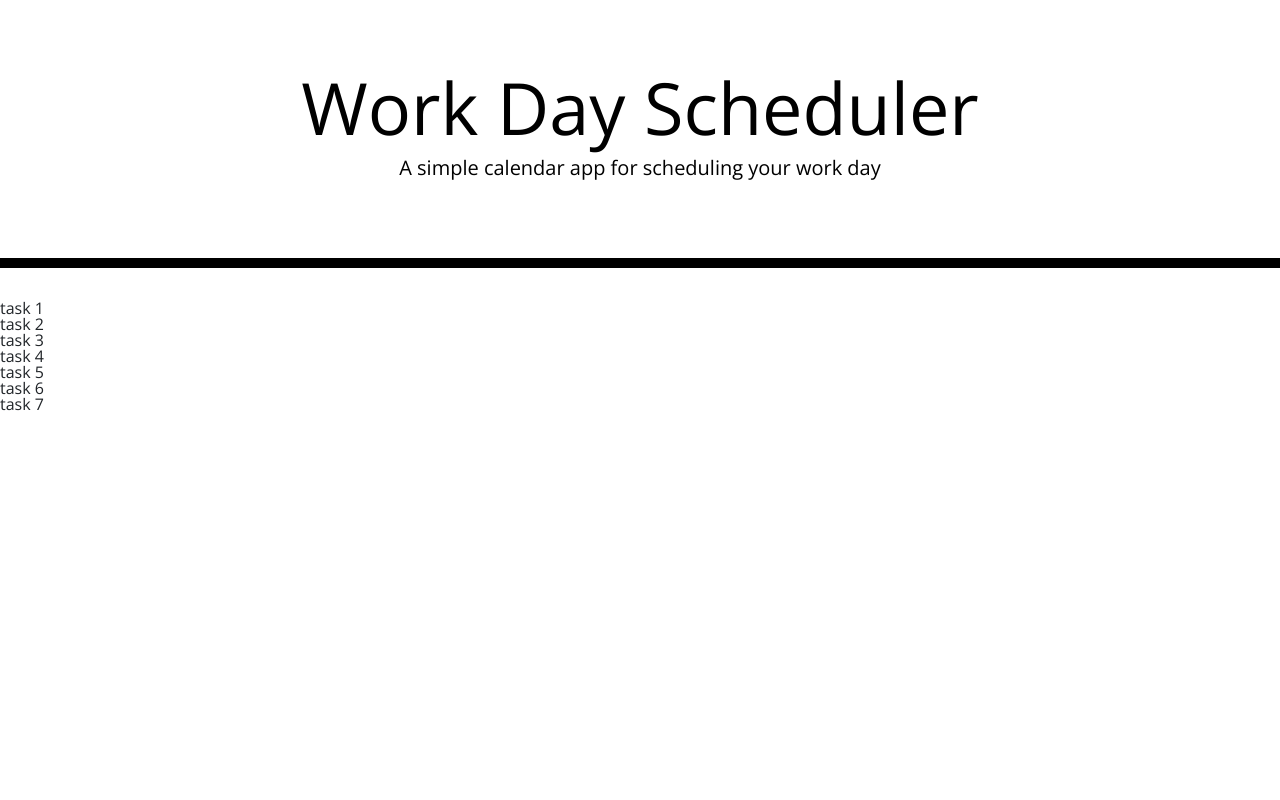
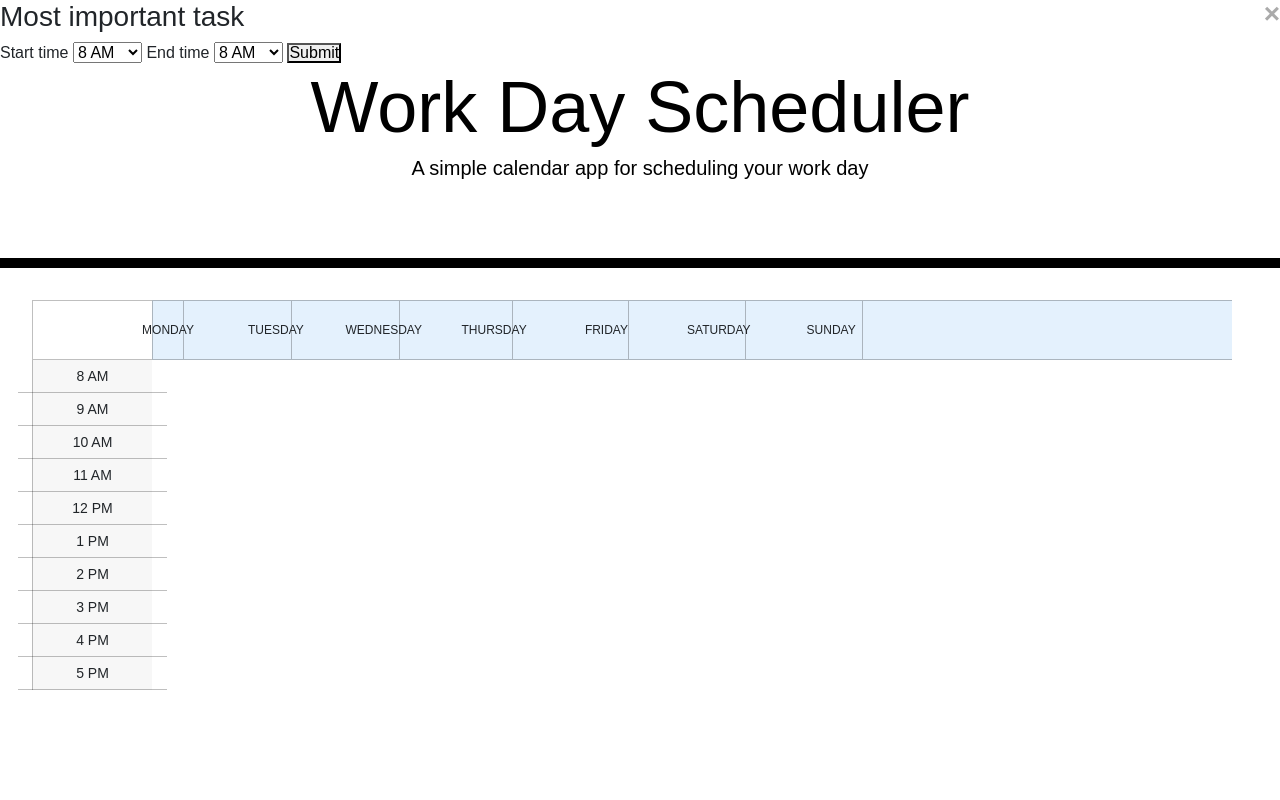
Before and after one commit to Michayla-C/Day-Scheduler-MC, a plain HTML site: page Develop/index.html in a window 1280 px wide. Shown: the top 800 px of the page. Drawn offline with nearby package versions, Linux system fonts and the light colour scheme.

Commit message:
not sure what I did but something happened

```diff
--- a/Develop/index.html
+++ b/Develop/index.html
@@ -32,17 +32,93 @@
       <!-- Timeblocks go here -->
       <h2 class="date"></h2>
       <div class="calendar">
+
         <div class="empty"></div>
-        <div class="tasks">
-          <div class="colloum1">task 1</div>
-          <div class="colloum2">task 2</div>
-          <div class="colloum3">task 3</div>
-          <div class="colloum4">task 4</div>
-          <div class="colloum5">task 5</div>
-          <div class="colloum6">task 6</div>
-          <div class="colloum7">task 7</div>
+
+        <div class="days">
+          <div class="col col-1">Monday</div>
+          <div class="col col-2">Tuesday</div>
+          <div class="col col-3">Wednesday</div>
+          <div class="col col-4">Thursday</div>
+          <div class="col col-5">Friday</div>
+          <div class="col col-6">Saturday</div>
+          <div class="col col-7">Sunday</div>
         </div>
+
+        <div class="times">
+          <div class="row row-1">8 AM</div>
+          <div class="row row-2">9 AM</div>
+          <div class="row row-3">10 AM</div>
+          <div class="row row-4">11 AM</div>
+          <div class="row row-5">12 PM</div>
+          <div class="row row-6">1 PM</div>
+          <div class="row row-7">2 PM</div>
+          <div class="row row-8">3 PM</div>
+          <div class="row row-9">4 PM</div>
+          <div class="row row-10">5 PM</div>
+        </div>
+
+        <div class="content">
+          <div id="1"></div>
+          <div id="2"></div>
+          <div id="3"></div>
+          <div id="4"></div>
+          <div id="5"></div>
+          <div id="6"></div>
+          <div id="7"></div>
+          <div id="8"></div>
+          <div id="9"></div>
+          <div id="10"></div>
+          <div id="11"></div>
+          <div id="12"></div>
+          <div id="13"></div>
+          <div id="14"></div>
+          <div id="15"></div>
+          <div id="16"></div>
+          <div id="17"></div>
+          <div id="18"></div>
+          <div id="19"></div>
+          <div id="20"></div>
+        </div>
+
+        <div class="tasksContainer">
+          <div class="taks">
+            <span class="tasksContainerClose">&times;</span>
+            <h3>Most important task</h3>
+            <form class="tasksContainerForm">
+              <label for="start">Start time</label>
+              <select id="start">
+                <option value="8 AM">8 AM</option>
+                <option value="9 AM">9 AM</option>
+                <option value="10 AM">10 AM</option>
+                <option value="11 AM">11 AM</option>
+                <option value="12 AM">12 PM</option>
+                <option value="1 PM">1 PM</option>
+                <option value="2 PM">2 PM</option>
+                <option value="3 PM">3 PM</option>
+                <option value="4 PM">4 PM</option>
+                <option value="5 PM">5 PM</option>
+              </select>
+              <label for="end">End time</label>
+              <select id="end">
+                <option value="8 AM">8 AM</option>
+                <option value="9 AM">9 AM</option>
+                <option value="10 AM">10 AM</option>
+                <option value="11 AM">11 AM</option>
+                <option value="12 AM">12 PM</option>
+                <option value="1 PM">1 PM</option>
+                <option value="2 PM">2 PM</option>
+                <option value="3 PM">3 PM</option>
+                <option value="4 PM">4 PM</option>
+                <option value="5 PM">5 PM</option>
+              </select>
+              <button type="submit">Submit</button>
+            </form>
+          </div>
+        </div>
+
       </div>
+
     </div>
 
     <script src="https://cdnjs.cloudflare.com/ajax/libs/jquery/3.2.1/jquery.min.js"></script>
--- a/Develop/script.js
+++ b/Develop/script.js
@@ -7,8 +7,43 @@ $ (document).ready (function() {
 
     let totalDays = new Date(year, month, 0).getDate()
 
-    let output =
-    (month <10 ? '0': '') + month + '/' + (day <10 ? '0' : '') + '/' + year
+    let output = (month <10 ? '0': '') + month + '/' + (day <10 ? '0' : '') + '/' + year;
 })
 
-// $ ('.date').text('${}')
+$ ('.date').text('')
+
+let row = 0, length = 0, colum = 0
+let timeObj = {
+    "8 AM" : 1,
+    "9 AM" : 2,
+    "10 AM" : 3,
+    "11 AM" : 4,
+    "12 PM" : 5,
+    "1 PM" : 6,
+    "2 PM" : 7,
+    "3 PM" : 8,
+    "4 PM" : 9,
+    "5 PM" : 10,
+}
+
+$('.taskContainerForm').submit(function(e) {
+    e.preventDefault()
+
+    row = timeObj [$ ("#start").val()]
+
+    length = (timeObj [$ ("#end").val()]) - (timeObj[$("#start").val()])
+
+    $('.task').append (`<div class='event' style='grid-row:${row}/span ${length});
+    grid-coloum:${column};backgroung-colour: yellow;'>Reservationn</div`)
+    $('.tasksContainerForm') [0].reset()
+    $('.tasksContainerForm').off()
+    $('.tasksContainer').toggle()
+})
+
+$ ('.tasksContainer').toggle()
+
+$ ('.tasksContainerClose').click(function() {
+    $('.tasksContainer').css('displey', 'none')
+})
+
+colum = e.target.className.match(/\d+/) [0]
--- a/Develop/style.css
+++ b/Develop/style.css
@@ -1,3 +1,10 @@
+* {
+  margin: 0;
+  padding: 0;
+  font-family: sans-serif;
+  box-sizing: border-box;
+}
+
 body {
   font-family: 'Open Sans', sans-serif;
   font-size: 16px;
@@ -21,6 +28,128 @@ textarea {
   border-bottom: 10px solid black;
 }
 
+.calendar {
+  display: grid;
+  grid-template-areas: "empty tasks" "time content";
+  grid-template-columns: 120px;
+  grid-template-rows: 60px;
+  width: 95vw;
+  height: 95vh;
+  margin: 0 auto;
+  box-shadow: 0 2px 20px rgba(0, 0, 0, 0.20));
+}
+
+.empty {
+  display: grid;
+  grid-area: empty;
+  border-top: 1px solid rgba(0, 0, 0, 0.25);
+  border-left: 1px solid rgba(0, 0, 0, 0.25);
+  border-bottom: 1px solid rgba(0, 0, 0, 0.25);
+}
+
+.days {
+  grid-area: tasks;
+  display: grid;
+  grid-template-columns: repeat(10, 1fr);
+  text-transform: uppercase;
+  font-size: 12px;
+  background-color: #e4f1fd;
+  border-bottom: 1px solid rgba(0, 0, 0, 0.25);
+  border-left: 1px solid rgba(0, 0, 0, 0.25);
+  border-top: 1px solid rgba(0, 0, 0, 0.25);
+}
+
+.days > div {
+  display: grid;
+  align-items: center;
+  justify-content: center;
+  border-right: 1px solid rgba(0, 0, 0, 0.25);
+}
+
+.times {
+  grid-area: time;
+  display: grid;
+  grid-template-rows: repeat(10, 1fr);
+  font-size: 14px;
+  background-color: #f7f7f7;
+  border-left: 1px solid rgba(0, 0, 0, 0.25);
+}
+
+.times > div {
+  display: grid;
+  align-items: center;
+  justify-content: center;
+  border-bottom: 1px solid rgba(0, 0, 0, 0.25);
+}
+
+.content {
+  grid-area: contents;
+  display: grid;
+  grid-template-rows: repeat(10, 1fr);
+  grid-template-columns: repeat(7, 1fr);
+  border-right: 1px solid rgba(0, 0, 0, 0.25);
+  grid-auto-flow: column;
+}
+
+.content > div {
+  border-left: 1px solid rgba(0, 0, 0, 0.25);
+  border-bottom: 1px solid rgba(0, 0, 0, 0.25);
+}
+
+.event {
+  padding-top: 8px;
+  font-size: 14px;
+  position: absolute;
+  height: 100%;
+}
+
+.content > div:nth-child(even) {
+  background-color: #f7f7f7;
+}
+
+.tasksContainer {
+  display: none;
+  position: fixed;
+  z-index: 1;
+  left: 0;
+  top: 0;
+  width: 100%;
+  height: 100%;
+  overflow: auto;
+  background-color: rgb (0, 0, 0);
+  background-color: rgba (0, 0, 0, 0.4);
+}
+
+.tasks {
+  background-color: #fefefe;
+  margin: 15% auto;
+  padding: 20px;
+  border: 1px solid #888;
+  width: 80%;
+}
+
+.tasksContainerClose {
+  color: #aaa;
+  float: right;
+  font-size: 28px;
+  font-weight: bold;
+}
+
+.tasksContainerClose:hover,
+.tasksContainerClose:focus {
+  color: black;
+  text-decoration: none;
+  cursor: pointer;
+}
+
+
+
+
+
+
+
+
+
 .description {
   white-space: pre-wrap;
 }
@@ -30,7 +159,8 @@ textarea {
   border-radius: 15px;
 }
 
-.row {
+.rows {
+  margin: 5px;
   white-space: pre-wrap;
   height: 80px;
   border-top: 1px solid white;
```
